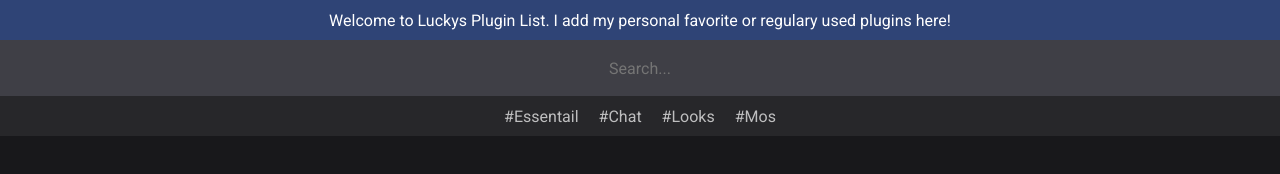
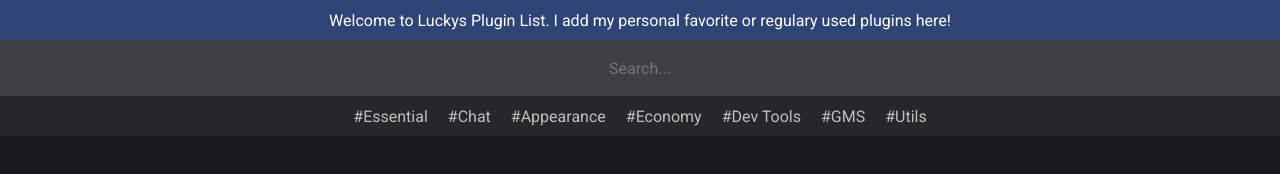
Before and after one commit to luckiestpancake/luckys-plugin-list, a plain HTML site: page index.html in a window 1280 px wide. Drawn offline with Linux system fonts and the light colour scheme.

Commit message:
Commit Four

```diff
--- a/index.html
+++ b/index.html
@@ -9,10 +9,13 @@
         <div class="credits">Welcome to Luckys Plugin List. I add my personal favorite or regulary used plugins here!</div>
         <input type="text" class="search" placeholder="Search...">
         <div class="filters-container">
-            <div class="filter" id="filter">#Essentail</div>
-            <div class="filter" id="filter">#Chat</div>
-            <div class="filter" id="filter">#Looks</div>
-            <div class="filter" id="filter">#Mos</div>
+            <div class="filter">#Essential</div>
+            <div class="filter">#Chat</div>
+            <div class="filter">#Appearance</div>
+            <div class="filter">#Economy</div>
+            <div class="filter">#Dev Tools</div>
+            <div class="filter">#GMS</div>
+            <div class="filter">#Utils</div>
         </div>
     </body>
 
```
